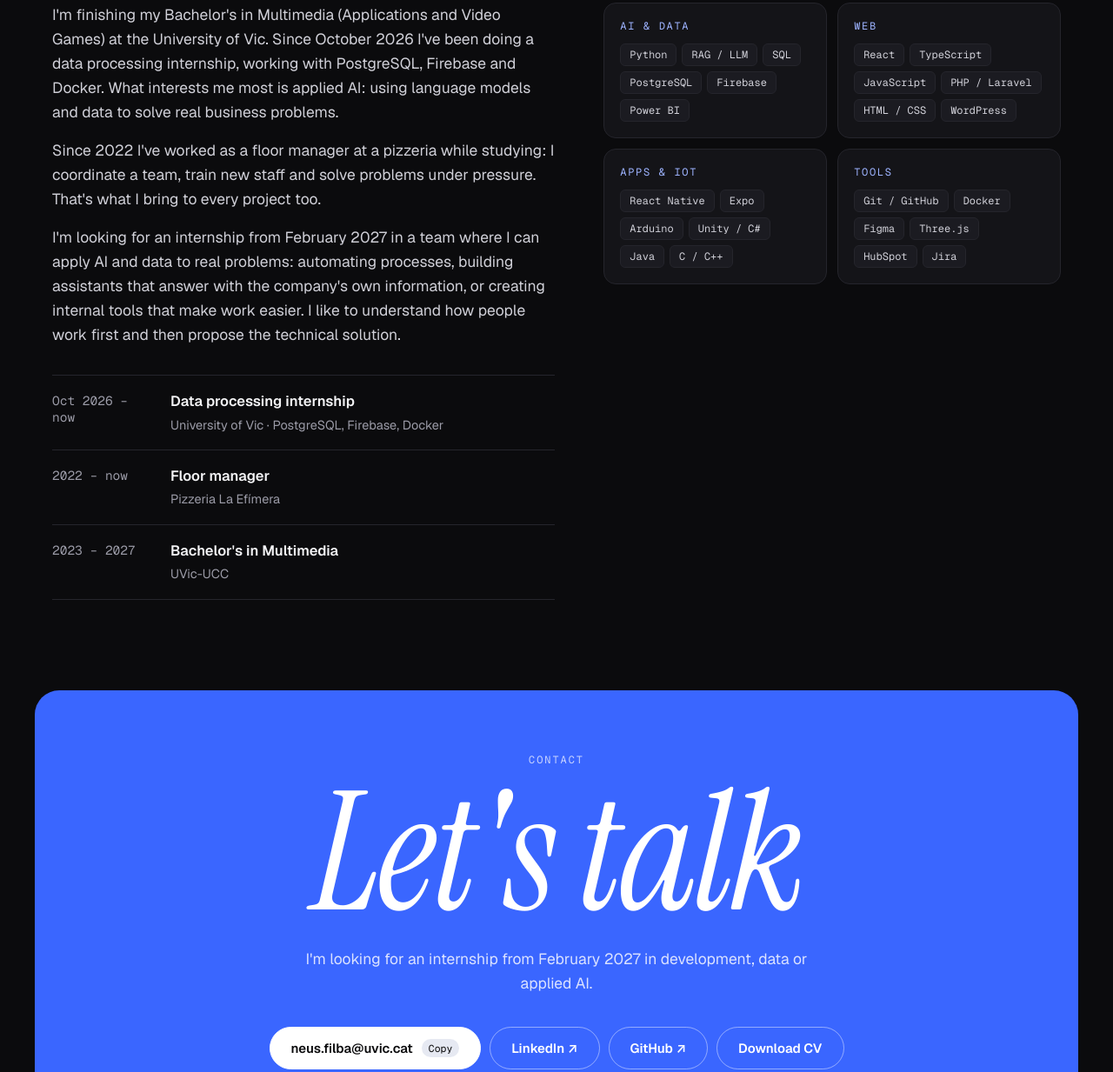
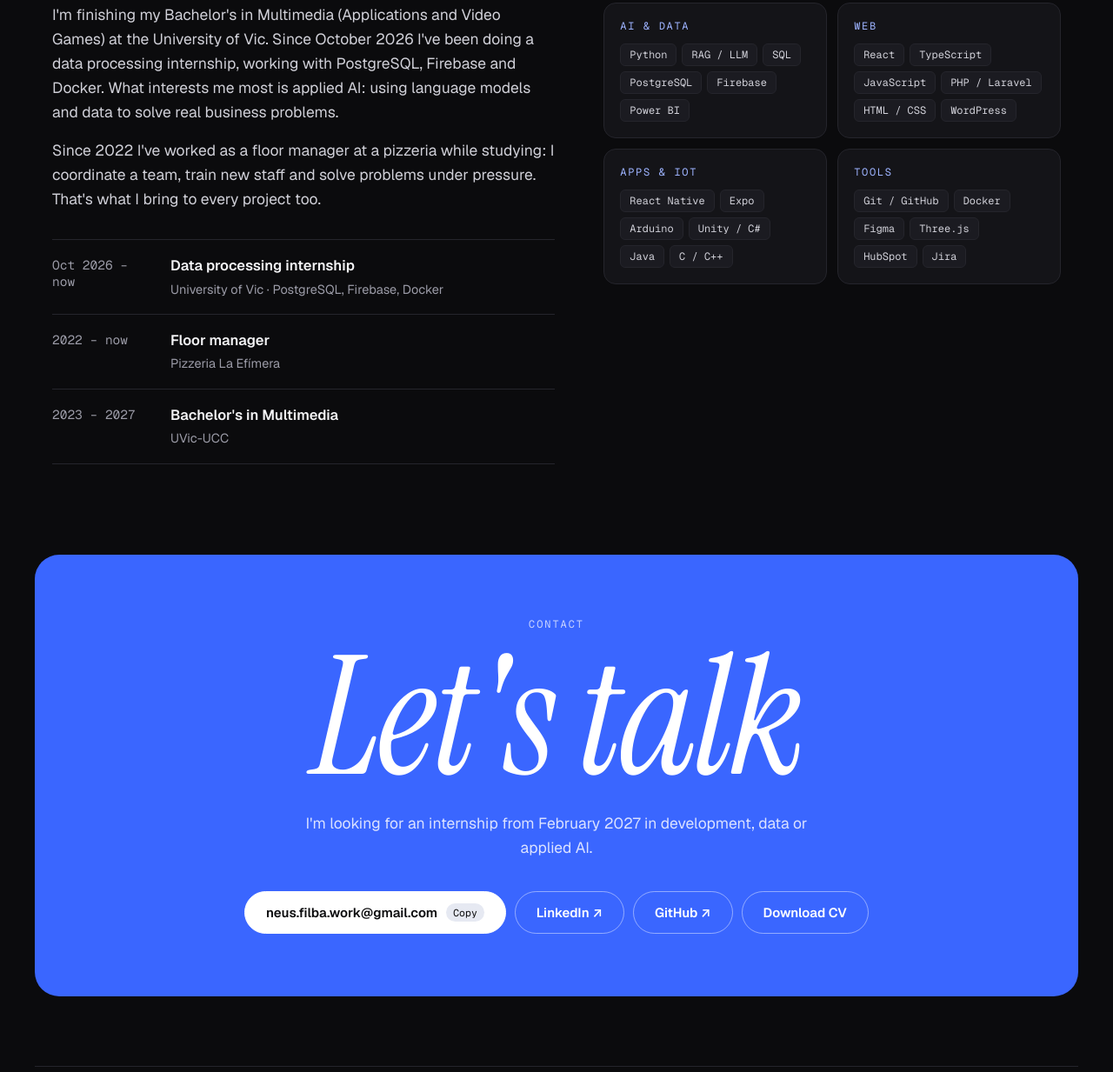
Before and after one commit to Yian2/portfoli-chatbot, a plain HTML site: page index.html in a window 1280 px wide. Shown: the part 3608-4841 px from the top of the page at 87% size. Drawn offline with nearby package versions, Linux system fonts and the light colour scheme.

Commit message:
Add files via upload

```diff
--- a/index.html
+++ b/index.html
@@ -95,7 +95,7 @@
 <h3 data-i18n="proj.more">Més projectes</h3>
 <div class="filters" id="filters" role="group" aria-label="Filtre"></div>
 </div>
-<div class="grid" id="grid"><article class="gcard"><div class="fbody"><span class="cat">Webs</span><h3>Fashion Week</h3><p>Web editorial sobre tendències i moments icònics de la Fashion Week.</p><div class="tags"><span class="tag">HTML</span><span class="tag">CSS</span><span class="tag">Disseny web</span></div></div></article><article class="gcard"><div class="fbody"><span class="cat">Apps</span><h3>MakeupCatalog</h3><p>App mòbil per catalogar productes de maquillatge per categories.</p><div class="tags"><span class="tag">App mòbil</span><span class="tag">Login</span><span class="tag">Multiidioma</span></div></div></article><article class="gcard"><div class="fbody"><span class="cat">Jocs</span><h3>StrawHop</h3><p>Videojoc de plataformes 2D amb estètica pixel art.</p><div class="tags"><span class="tag">Videojoc 2D</span><span class="tag">Pixel art</span></div></div></article><article class="gcard"><div class="fbody"><span class="cat">Jocs</span><h3>Escacs</h3><p>Joc d'escacs d'escriptori fet amb C++ i Qt.</p><div class="tags"><span class="tag">C++</span><span class="tag">Qt</span></div></div></article><article class="gcard"><div class="fbody"><span class="cat">Jocs</span><h3>Vaixells 3D</h3><p>Videojoc multijugador en 3D fet amb Unity.</p><div class="tags"><span class="tag">Unity</span><span class="tag">C#</span><span class="tag">Multijugador</span></div></div></article></div>
+<div class="grid" id="grid"><article class="gcard"><div class="fbody"><span class="cat">Webs</span><h3>Fashion Week</h3><p>Web editorial sobre tendències i moments icònics de la Fashion Week.</p><div class="tags"><span class="tag">HTML</span><span class="tag">CSS</span><span class="tag">JavaScript</span><span class="tag">UI i UX</span></div></div></article><article class="gcard"><div class="fbody"><span class="cat">Apps</span><h3>MakeupCatalog</h3><p>App mòbil per catalogar productes de maquillatge per categories.</p><div class="tags"><span class="tag">Android studio</span><span class="tag">Java i koklin</span><span class="tag">Login</span><span class="tag">Multiidioma</span></div></div></article><article class="gcard"><div class="fbody"><span class="cat">Jocs</span><h3>StrawHop</h3><p>Videojoc de plataformes 2D amb estètica pixel art.</p><div class="tags"><span class="tag">Unity 2D</span></div></div></article><article class="gcard"><div class="fbody"><span class="cat">Jocs</span><h3>Escacs</h3><p>Joc d'escacs d'escriptori fet amb C++ i Qt.</p><div class="tags"><span class="tag">C++</span><span class="tag">Qt</span></div></div></article><article class="gcard"><div class="fbody"><span class="cat">Jocs</span><h3>Vaixells 3D</h3><p>Videojoc multijugador en 3D fet amb Unity.</p><div class="tags"><span class="tag">Unity</span><span class="tag">C#</span><span class="tag">Multijugador</span></div></div></article></div>
 </section>
 
 <section class="section about" id="sobre">
@@ -107,7 +107,6 @@
 <div class="about-text">
 <p data-i18n="about.p1">Estic acabant el Grau en Multimèdia. Aplicacions i Videojocs a la Universitat de Vic. Des d'octubre de 2026 faig pràctiques de tractament de dades, on treballo amb PostgreSQL, Firebase i Docker. M'interessa sobretot la IA aplicada: fer servir models de llenguatge i dades per resoldre problemes reals d'empresa.</p>
 <p data-i18n="about.p2">Des del 2022 soc cap de sala d'una pizzeria mentre estudio: coordino un equip, formo companys nous i resolc problemes sota pressió. Això també és el que porto a cada projecte.</p>
-<p data-i18n="about.p3">Busco pràctiques a partir de febrer de 2027 en un equip on pugui aplicar la IA i les dades a problemes reals: automatitzar processos, crear assistents que responguin amb la informació de l'empresa o construir eines internes que facin la feina més fàcil. M'agrada entendre primer com treballa la gent i després proposar la solució tècnica.</p>
 <div class="timeline">
 <div class="tl"><span class="tl-date" data-i18n="tl.1d">Oct 2026 – ara</span><div><b data-i18n="tl.1t">Pràctiques en tractament de dades</b><span data-i18n="tl.1s">Universitat de Vic · PostgreSQL, Firebase, Docker</span></div></div>
 <div class="tl"><span class="tl-date" data-i18n="tl.3d">2022 – ara</span><div><b data-i18n="tl.3t">Cap de sala</b><span>Pizzeria La Efímera</span></div></div>
@@ -123,7 +122,7 @@
 <h2 class="big" data-i18n="contact.title">Parlem?</h2>
 <p class="lede" data-i18n="contact.lede">Busco pràctiques a partir de febrer de 2027 en desenvolupament, dades o IA aplicada.</p>
 <div class="contact-row">
-<button type="button" class="btn" id="copy"><span id="email">neus.filba@uvic.cat</span> <span class="copy-lbl" data-i18n="contact.copy">Copiar</span></button>
+<button type="button" class="btn" id="copy"><span id="email">neus.filba.work@gmail.com</span> <span class="copy-lbl" data-i18n="contact.copy">Copiar</span></button>
 <a class="btn btn-ghost" href="https://www.linkedin.com/in/neus-filba-gallego" target="_blank" rel="noopener">LinkedIn ↗</a>
 <a class="btn btn-ghost" href="https://github.com/Yian2" target="_blank" rel="noopener">GitHub ↗</a>
 <a class="btn btn-ghost" href="assets/NeusFilba_CV.pdf" download data-i18n="contact.cv">Descarregar CV</a>
```
